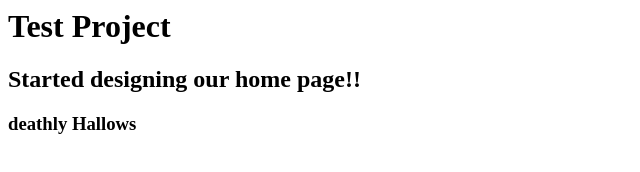
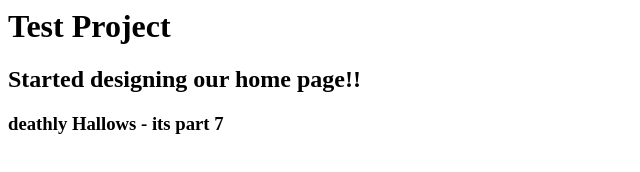
Before and after one commit to msandeep273/Test, a plain HTML site: page index.html in a window 1280 px wide. Shown: the full height of the page, 0-640 px from the left. Drawn offline with Linux system fonts and the light colour scheme.

Commit message:
small change
is it correct?

```diff
--- a/index.html
+++ b/index.html
@@ -1,5 +1,5 @@
 <html>
 	<h1>Test Project</h1>
 	<h2>Started designing our home page!!</h2>
-	<h3>deathly Hallows</h3>
+	<h3>deathly Hallows - its part 7</h3>
 </html>
```
